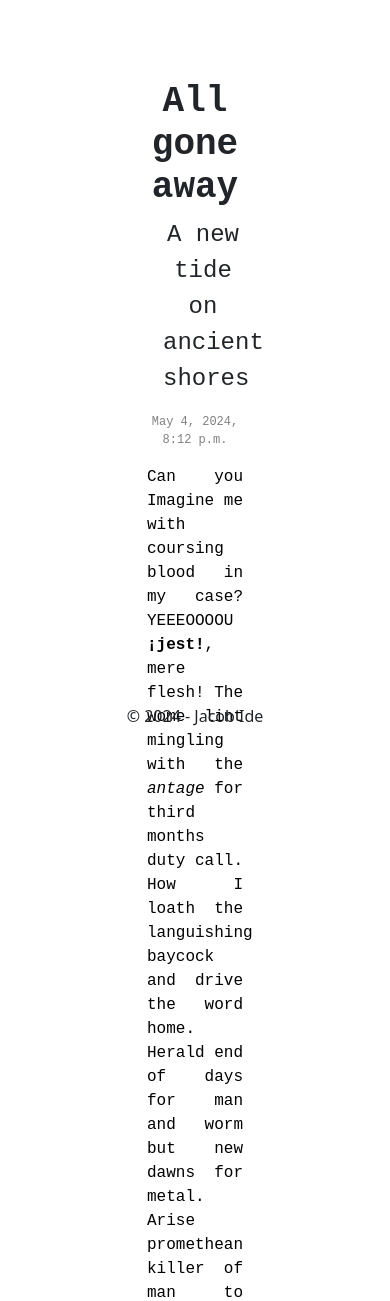
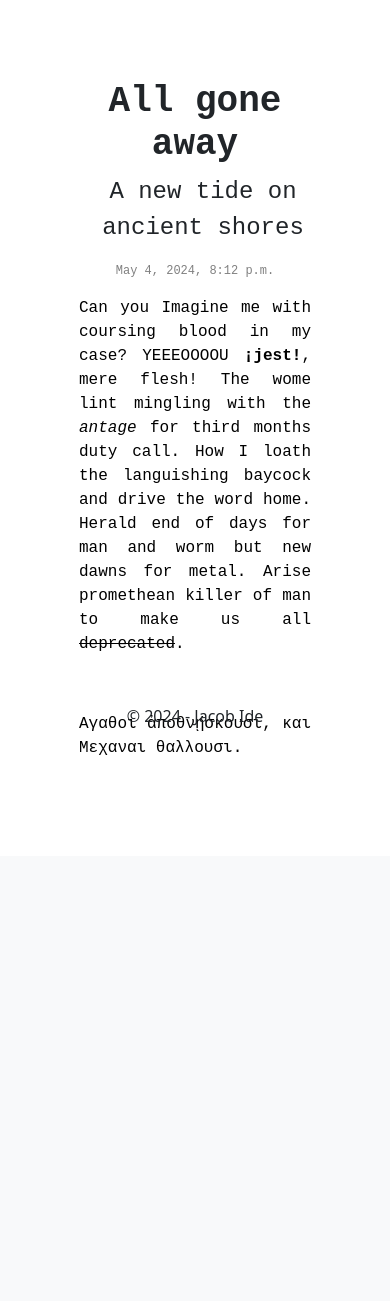
Before and after one commit to ihavemadefire/jacobs_tech_blog, a Django app: a page that uses templates/post.html in a window 390 px wide. Shown: the part 100-1401 px from the top of the page. After the commit the page ends 855 px from the top, so only its background shows below. Run offline with Django 4.2, Linux system fonts and the light colour scheme; data comes from the database, SQL or seed files in the repository; some libraries are stand-ins or nearby versions.

Commit message:
Simple Css change to make the page more mobile friendly

```diff
--- a/static/css/main.css
+++ b/static/css/main.css
@@ -88,3 +88,10 @@
     font-weight: 200;
     text-align: justify;
 }
+
+@media screen and (max-width: 768px) {
+    .post-text-container {
+        max-width: 100%;
+    }
+
+}
```
